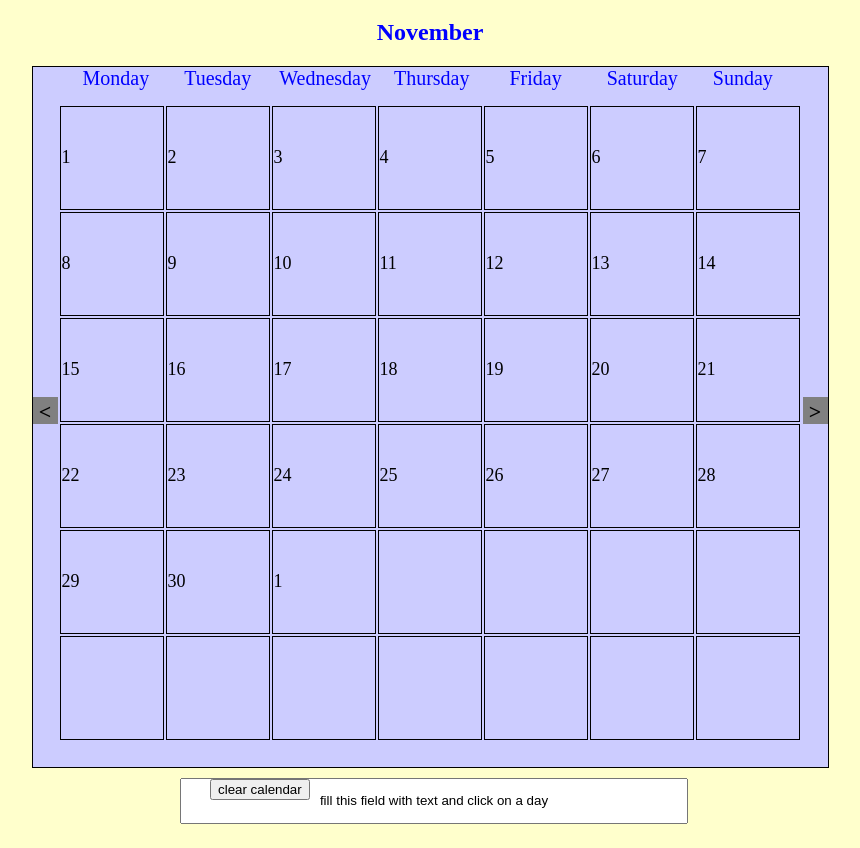
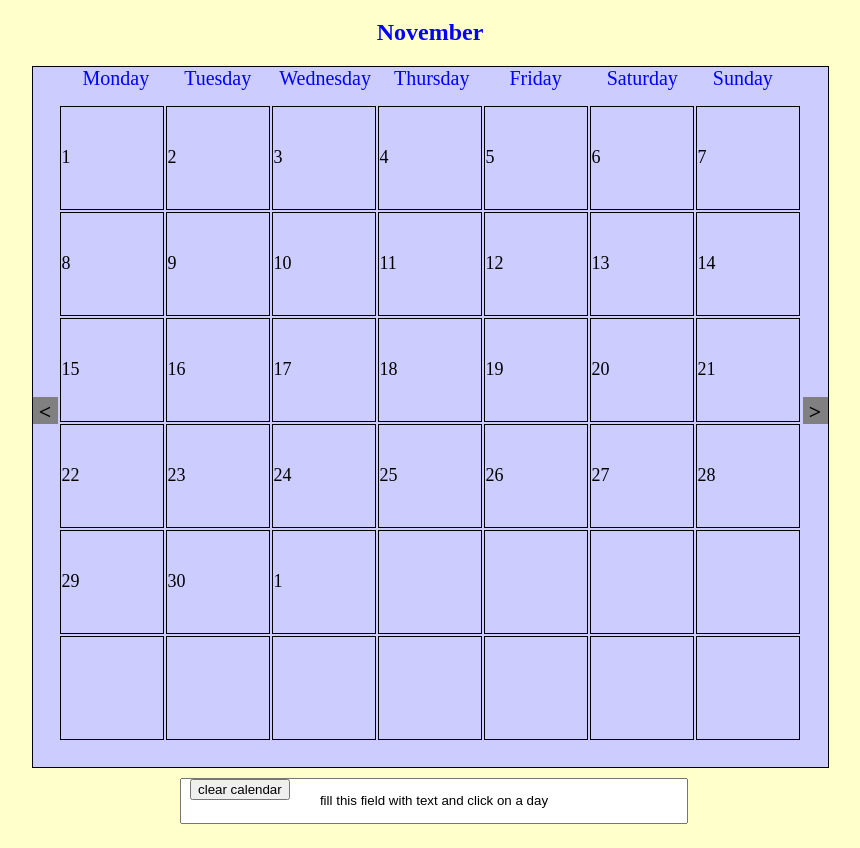
Before and after one commit to nowos/Calendar, a plain HTML site: page index.html in a window 1280 px wide. Shown: the part 61-909 px from the top of the page, without its empty margins (210-1070 px from the left). Drawn offline with nearby package versions, Linux system fonts and the light colour scheme.

Commit message:
Update stylesheet.css

```diff
--- a/stylesheet.css
+++ b/stylesheet.css
@@ -139,5 +139,5 @@ tr {
    float: right ;
    position: absolute;
    top: 840px;
-   left: 420px;
+   left: 400px;
 }
```
